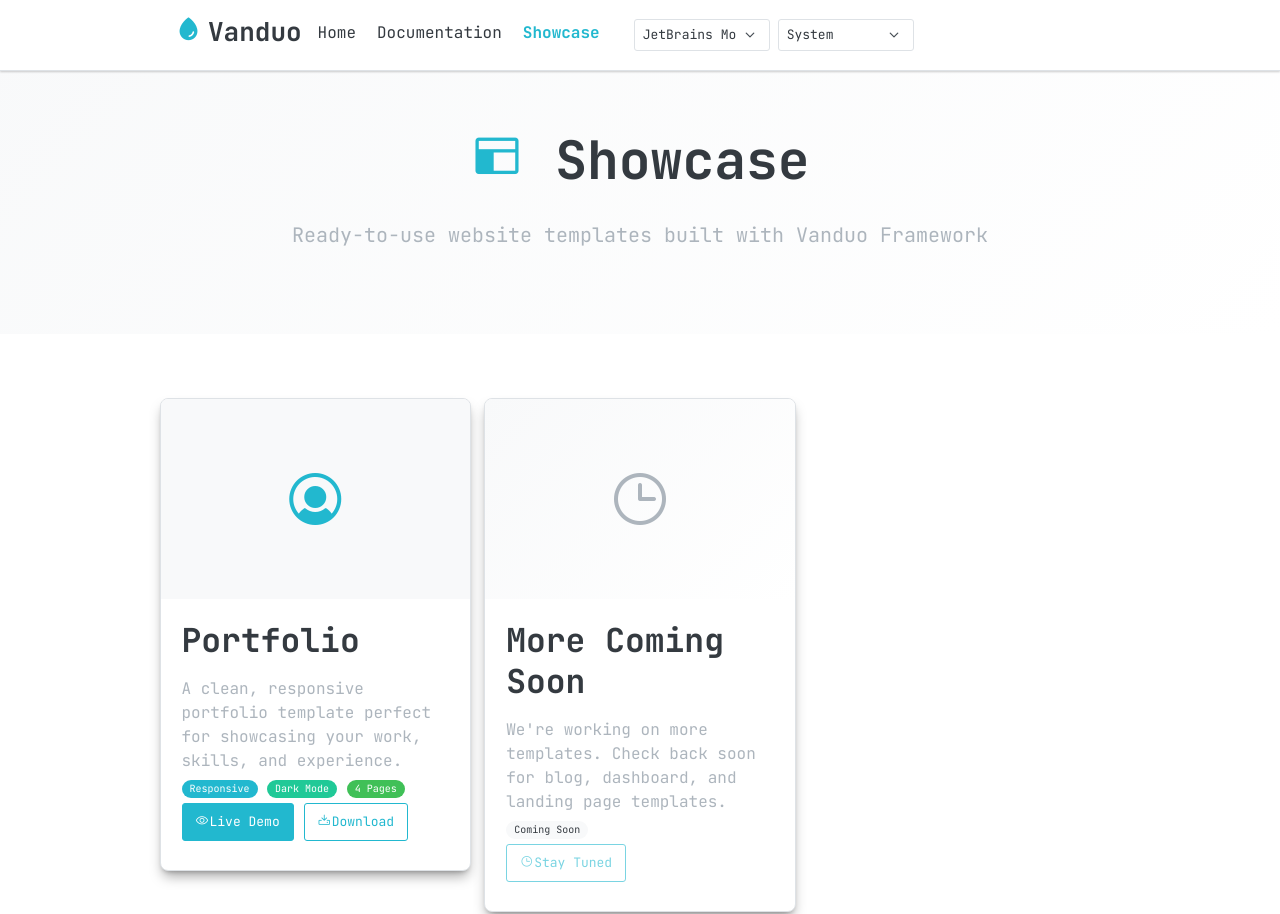
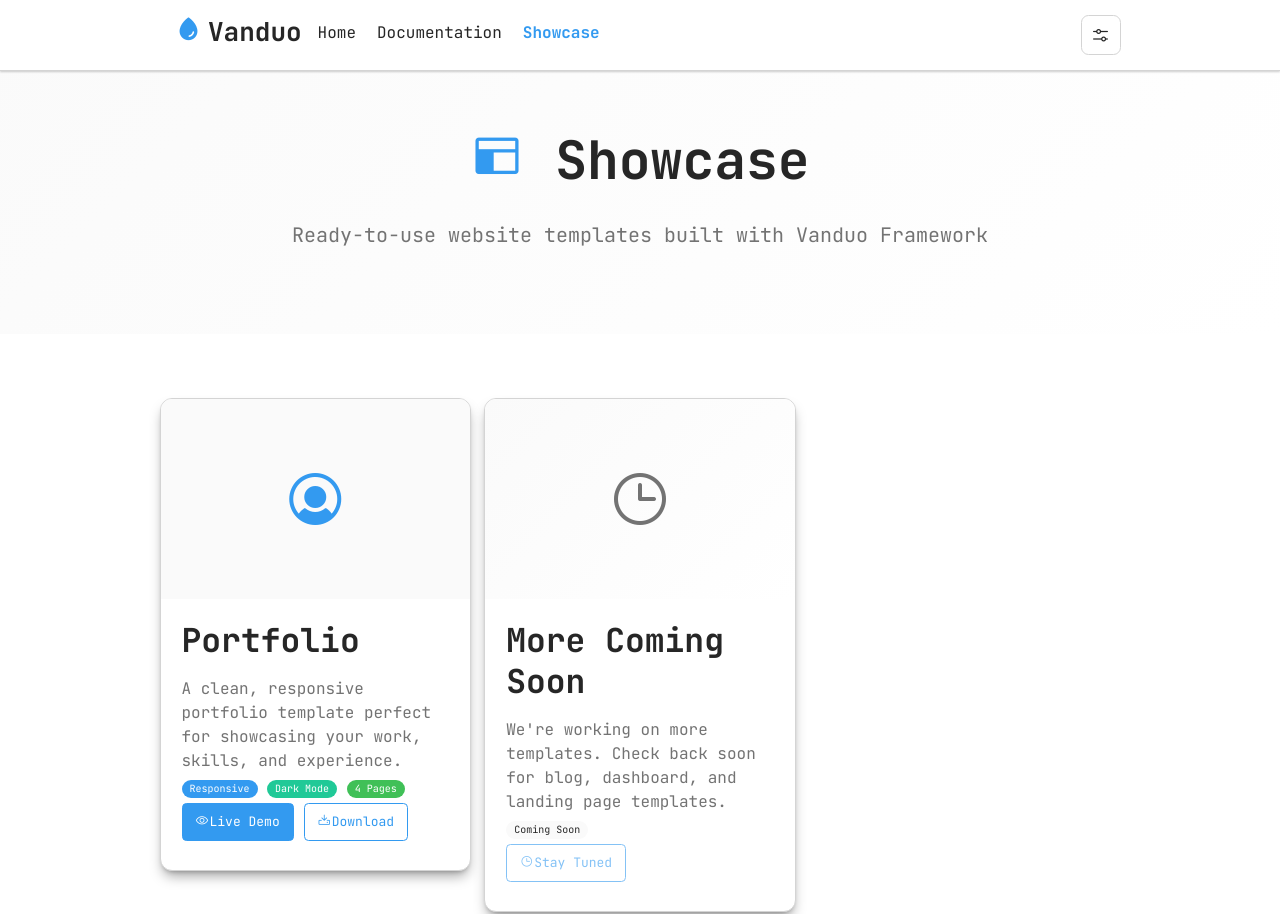
Before and after one commit to Nostromo-618/vanduo-framework, a website: page showcase.html in a window 1280 px wide. Shown: the top 914 px of the page. Drawn offline with Linux system fonts and the light colour scheme.

Commit message:
feat: add theme customizer globally to index and showcase pages
- Add theme customizer trigger button to index.html navbar
- Add theme customizer trigger button to showcase.html navbar
- Add theme-customizer.js script to both pages
- Update default values in theme-customizer.js:
  - PRIMARY: 'blue' (was 'cyan')
  - NEUTRAL: 'neutral' (was 'gray')
  - RADIUS: '0.375' (was '0.25')

Theme customizer is now available on all three main pages:
index.html, documentation.html, and showcase.html

```diff
--- a/css/components/theme-customizer.css
+++ b/css/components/theme-customizer.css
@@ -22,14 +22,16 @@
 
 body > .theme-customizer-panel {
   position: fixed;
-  top: 60px;
-  right: 1rem;
+  /* top is set dynamically by JS based on actual navbar height */
+  top: 55px;
+  right: 0;
   width: var(--customizer-width);
-  max-height: calc(100vh - 80px);
+  max-height: calc(100vh - 55px);
   overflow-y: auto;
   background-color: var(--customizer-bg);
   border: 1px solid var(--customizer-border);
-  border-radius: calc(var(--radius-scale, 0.25) * 1rem);
+  border-top: none;
+  border-radius: 0 0 calc(var(--radius-scale, 0.25) * 1rem) calc(var(--radius-scale, 0.25) * 1rem);
   box-shadow: var(--customizer-shadow);
   z-index: var(--customizer-z-index);
   opacity: 0;
@@ -348,19 +350,21 @@ body > .theme-customizer-panel.is-open {
 }
 
 /* ==========================================================================
-   Panel
-   ========================================================================== */
+    Panel
+    ========================================================================== */
 
 .theme-customizer-panel {
-  position: absolute;
-  top: calc(100% + 0.5rem);
+  position: fixed;
+  /* top is set dynamically by JS based on actual navbar height */
+  top: 55px;
   right: 0;
   width: var(--customizer-width);
-  max-height: calc(100vh - 100px);
+  max-height: calc(100vh - 55px);
   overflow-y: auto;
   background-color: var(--customizer-bg);
   border: 1px solid var(--customizer-border);
-  border-radius: var(--btn-border-radius);
+  border-top: none;
+  border-radius: 0 0 calc(var(--radius-scale, 0.25) * 1rem) calc(var(--radius-scale, 0.25) * 1rem);
   box-shadow: var(--customizer-shadow);
   z-index: var(--customizer-z-index);
   opacity: 0;
@@ -673,8 +677,8 @@ body > .theme-customizer-panel.is-open {
 }
 
 /* ==========================================================================
-   Mobile Responsive
-   ========================================================================== */
+    Mobile Responsive
+    ========================================================================== */
 
 @media (max-width: 767.98px) {
   .theme-customizer-panel,
@@ -686,6 +690,8 @@ body > .theme-customizer-panel.is-open {
     width: 100%;
     max-width: 320px;
     max-height: none;
+    border: none;
+    border-left: 1px solid var(--customizer-border);
     border-radius: 0;
     transform: none;
     opacity: 1;
--- a/js/components/theme-customizer.js
+++ b/js/components/theme-customizer.js
@@ -19,9 +19,9 @@
 
     // Default values
     DEFAULTS: {
-      PRIMARY: 'cyan',
-      NEUTRAL: 'gray',
-      RADIUS: '0.25',
+      PRIMARY: 'blue',
+      NEUTRAL: 'neutral',
+      RADIUS: '0.375',
       FONT: 'jetbrains-mono',
       THEME: 'system'
     },
@@ -305,8 +305,54 @@
       this.elements.overlay = overlay;
       this.elements.customizer = { contains: (el) => panel.contains(el) || triggerButton.contains(el) };
 
+      // Position panel below trigger on desktop
+      this.positionPanel();
+
       // Bind panel events after creation
       this.bindPanelEvents();
+
+      // Reposition on resize
+      window.addEventListener('resize', () => this.positionPanel());
+    },
+
+    /**
+     * Position the panel below the trigger button on desktop
+     */
+    positionPanel: function() {
+      if (!this.elements.panel || !this.elements.trigger) return;
+
+      const isMobile = window.innerWidth < 768;
+
+      if (isMobile) {
+        // Mobile: full height slide-in from right - let CSS handle it
+        this.elements.panel.style.top = '';
+        this.elements.panel.style.right = '';
+        this.elements.panel.style.left = '';
+        this.elements.panel.style.height = '';
+        this.elements.panel.style.maxHeight = '';
+      } else {
+        // Desktop: position directly below the trigger button, aligned to its right edge
+        const triggerRect = this.elements.trigger.getBoundingClientRect();
+        const panelWidth = 320; // --customizer-width
+        const panelTop = triggerRect.bottom;
+
+        // Calculate right position: align panel's right edge with trigger's right edge
+        // But ensure it doesn't overflow the viewport
+        const viewportWidth = window.innerWidth;
+        let panelRight = viewportWidth - triggerRect.right;
+
+        // Ensure panel doesn't overflow left side of viewport
+        const panelLeft = viewportWidth - panelRight - panelWidth;
+        if (panelLeft < 8) {
+          panelRight = viewportWidth - panelWidth - 8;
+        }
+
+        this.elements.panel.style.top = panelTop + 'px';
+        this.elements.panel.style.right = panelRight + 'px';
+        this.elements.panel.style.left = '';
+        this.elements.panel.style.height = 'auto';
+        this.elements.panel.style.maxHeight = 'calc(100vh - ' + panelTop + 'px)';
+      }
     },
 
     /**
@@ -579,6 +625,9 @@
     open: function() {
       this.state.isOpen = true;
 
+      // Ensure panel is positioned correctly before opening
+      this.positionPanel();
+
       if (this.elements.panel) {
         this.elements.panel.classList.add('is-open');
       }
--- a/showcase.html
+++ b/showcase.html
@@ -150,25 +150,10 @@
                     <li><a href="showcase.html" class="nav-link active">Showcase</a></li>
                 </ul>
 
-                <div class="navbar-actions">
-                    <select class="input input-sm" data-toggle="font" aria-label="Font selector">
-                        <optgroup label="System">
-                            <option value="system" selected>System Default</option>
-                        </optgroup>
-                        <optgroup label="Web Fonts">
-                            <option value="inter">Inter</option>
-                            <option value="source-sans">Source Sans 3</option>
-                            <option value="fira-sans">Fira Sans</option>
-                            <option value="ibm-plex">IBM Plex Sans</option>
-                            <option value="jetbrains-mono">JetBrains Mono</option>
-                        </optgroup>
-                    </select>
-                    <select class="input input-sm" data-toggle="theme" aria-label="Theme selector">
-                        <option value="system" selected>System</option>
-                        <option value="light">Light</option>
-                        <option value="dark">Dark</option>
-                    </select>
-                </div>
+                <!-- Theme Customizer Trigger (far right) -->
+                <button class="theme-customizer-trigger" data-theme-customizer-trigger aria-label="Open theme customizer" style="margin-left: auto;">
+                    <i class="ph ph-sliders-horizontal"></i>
+                </button>
             </div>
         </div>
     </nav>
@@ -293,6 +278,7 @@
     <script src="./js/vanduo.js"></script>
     <script src="./js/components/theme-switcher.js"></script>
     <script src="./js/components/font-switcher.js"></script>
+    <script src="./js/components/theme-customizer.js"></script>
     <script src="./js/components/navbar.js"></script>
 </body>
 
```
Also changed, not shown: documentation.html (+5 -5 lines), index.html (+6 -17 lines), README.md, 1 other file.
